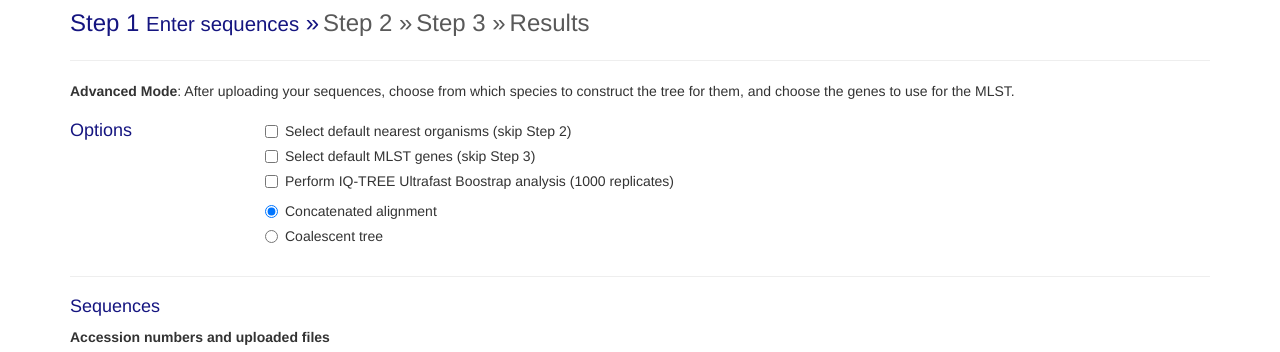
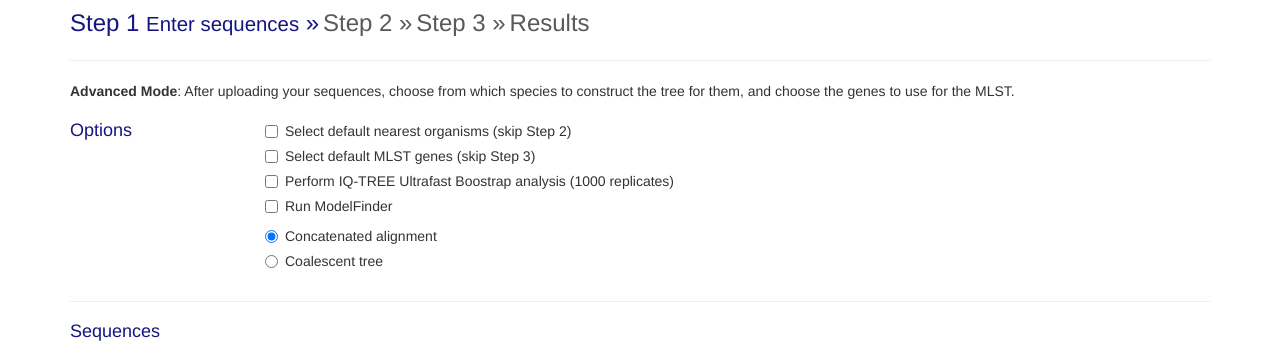
Before and after one commit to emzodls/automlst_mod, a Flask app: page /analyze in a window 1280 px wide, after a click on "Advanced workflow". Shown: the part 131-483 px from the top of the page. Run offline with Flask 2, Linux system fonts and the light colour scheme; data that the repository does not hold is empty; some libraries are stand-ins or nearby versions.

Commit message:
added option for  ModelFinder (tooltip currently placeholder)

```diff
--- a/webapp/app/models.py
+++ b/webapp/app/models.py
@@ -11,5 +11,6 @@ class automlstjob(object):
         self.skip = kwargs.get("skip")
         self.bootstr=kwargs.get("bootstr",0)
         self.mode=kwargs.get("mode","concatenated")
+        self.modelfind=kwargs.get("modelfind","GTR")
     def getdict(self):
         return self.__dict__
--- a/webapp/app/templates/analyze.html
+++ b/webapp/app/templates/analyze.html
@@ -38,6 +38,9 @@
 
                             <div class="checkbox">
                                 <label data-toggle="tooltip" data-placement="right" title="For interpretation of scores see About section."><input type="checkbox" value="1000" id="boots" name="boots">Perform IQ-TREE Ultrafast Boostrap analysis (1000 replicates)</label>
+                            </div>
+                            <div class="checkbox">
+                                <label data-toggle="tooltip" data-placement="right" title="Info on ModelFinder goes here"><input type="checkbox" value="MFP" id="modelfinder" name="modelfinder">Run ModelFinder</label>
                             </div>
                             <div class="radio">
                                 <label><input type="radio" name="optradio" value="concatenated" checked="checked">Concatenated alignment</label>
--- a/webapp/app/views.py
+++ b/webapp/app/views.py
@@ -153,7 +153,7 @@ def startjob():
     os.mkdir(os.path.join(app.config['RESULTS_FOLDER'],jobid))
     if request.form.get("workflow") == "1":
         print jobid
-        automlstjob = routines.addjob(id=jobid,workflow=request.form.get("workflow"),genomes=request.form.getlist('upfiles'),reference=request.form.get('genusselect','NA'),skip=request.form.get('skip2',"")+","+request.form.get('skip3',""),bootstr=request.form.get('boots',0), mode=request.form.get('optradio',"concatenated"))
+        automlstjob = routines.addjob(id=jobid,workflow=request.form.get("workflow"),genomes=request.form.getlist('upfiles'),reference=request.form.get('genusselect','NA'),skip=request.form.get('skip2',"")+","+request.form.get('skip3',""),bootstr=request.form.get('boots',0), mode=request.form.get('optradio',"concatenated"),modelfind=request.form.get("modelfinder","GTR"))
         #with open(os.path.join(app.config['RESULTS_FOLDER'],'examplein.json'),'w') as uploadfile:
         #    json.dump(jobdict,uploadfile)
         return redirect('/results/'+jobid)
```
